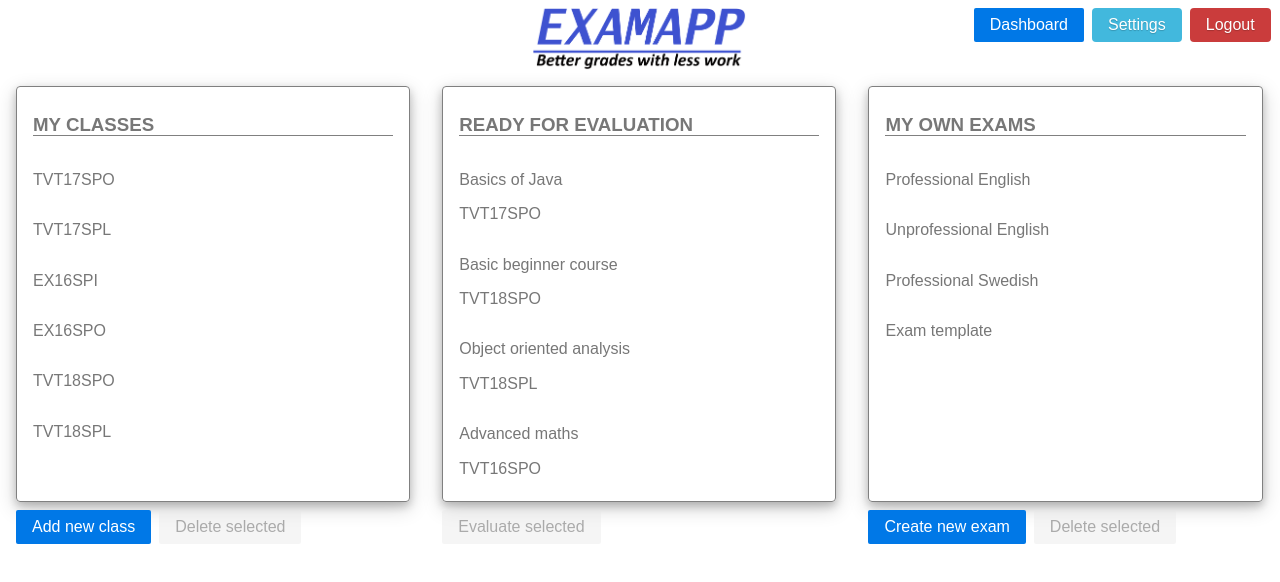
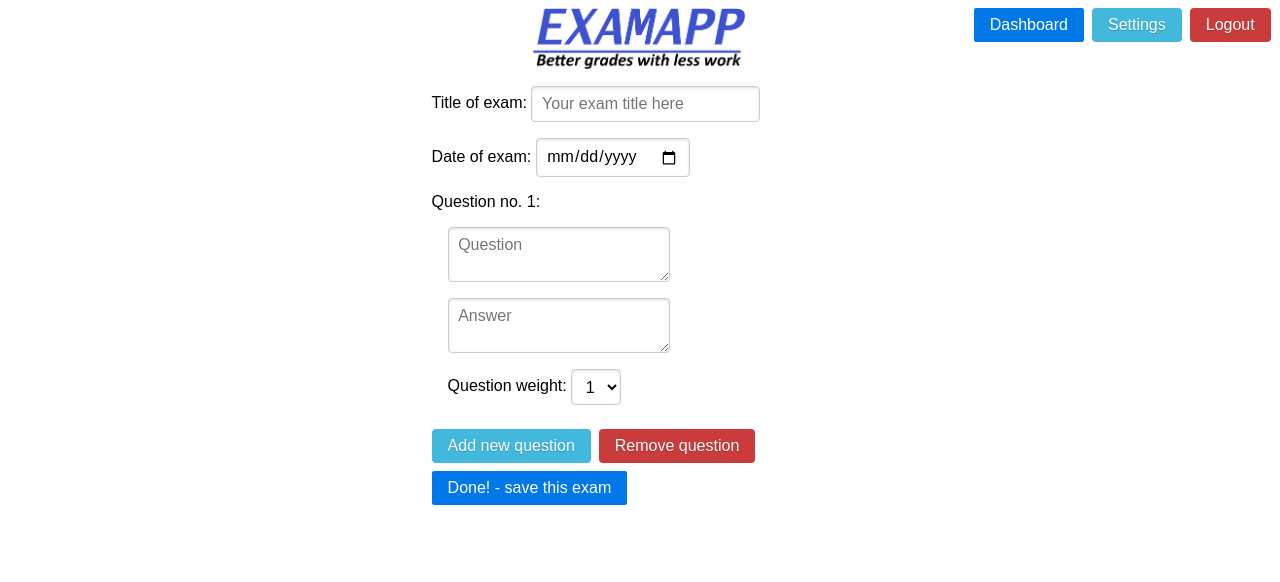
Before and after one commit to examappteam/frontend, a React (Create React App) app: page / in a window 1280 px wide. Shown: the top 582 px of the page. Built offline with nearby package versions, Linux system fonts and the light colour scheme.

Commit message:
Create dynamic component state changing when user adds, removes or updates form elements

```diff
--- a/src/components/MainContent.js
+++ b/src/components/MainContent.js
@@ -2,11 +2,12 @@ import React from "react"
 import "../style.css"
 import TwilioConnection from "./teacher-exam-video-page/TwilioConnection"
 import TeacherDashboard from "./dashboard/TeacherDashboard"
+import CreateExamView from "./create-exam-view/CreateExamView"
 
 function MainContent() {
     return (
         <div>
-            <TeacherDashboard />
+            <CreateExamView />
         </div>
     )
 }
--- a/src/components/create-exam-view/CreateExamView.js
+++ b/src/components/create-exam-view/CreateExamView.js
@@ -1,17 +1,83 @@
 import React, {Component} from "react"
+
+import QuestionForm from "./QuestionForm"
+import questionsData from "./questionsData"
 
 class CreateExamView extends Component {
     constructor() {
         super()
         this.state = {
+            formsToRender: 0,
+            examTitle: "",
+            examDate: "",
+            examQuestions: questionsData
+        }
+        this.handleAddClick = this.handleAddClick.bind(this)
+        this.handleRemoveClick = this.handleRemoveClick.bind(this)
+        this.handleChange = this.handleChange.bind(this)
+    }
 
+    handleChange(event) {
+        const {name, value} = event.target
+
+        this.setState({
+            [name]: value
+        })
+    }
+
+    handleAddClick() {
+        this.setState(prevState => ({
+            formsToRender: prevState.formsToRender + 1
+        }))
+    }
+
+    handleRemoveClick() {
+        if(this.state.formsToRender !== 0) {
+            this.setState(prevState => ({
+                formsToRender: prevState.formsToRender - 1
+            }))
+            questionsData.pop()
         }
     }
 
     render() {
+        var formElements = []
+
+        for (var i = 0; i <= this.state.formsToRender; i++) {
+            formElements.push(<QuestionForm/>)
+        }
+
         return (
-            <div>
+            <div className="pure-g padded-box">
+                <div className="pure-u-1-3"></div>
+                <div className="pure-u-1-3">
+                    <form className="pure-form pure-form-aligned">
+                        <div style={{marginBottom: 1 + 'em'}}>
+                            <label>Title of exam: </label>
+                            <input
+                                type="text"
+                                value={this.state.examTitle}
+                                name="examTitle"
+                                placeholder="Your exam title here"
+                                onChange={this.handleChange}
+                            />
+                        </div>
+                        <div style={{marginBottom: 1 + 'em'}}>
+                            <label>Date of exam: </label>
+                            <input
+                                type="date"
+                                value={this.state.examDate}
+                                name="examDate"
+                                onChange={this.handleChange}
+                            />
+                        </div>
+                    </form>
+                    {formElements}
 
+                    <button className="pure-button button-secondary" onClick={this.handleAddClick}>Add new question</button>
+                    <button className="pure-button button-error" onClick={this.handleRemoveClick}>Remove question</button>
+                    <button className="pure-button pure-button-primary">Done! - save this exam</button>
+                </div>
             </div>
         )
     }
--- a/src/components/create-exam-view/FormSelectInput.js
+++ b/src/components/create-exam-view/FormSelectInput.js
@@ -1,9 +1,21 @@
 import React from "react"
 
-function FormSelectInput() {
+function FormSelectInput(props) {
     return(
         <div>
-
+            <label>Question weight: </label>
+                <select
+                    name={props.nameForInput}
+                    value={props.stateForInput}
+                    onChange={props.handlerForInput}
+                >
+                    <option value="1">1</option>
+                    <option value="2">2</option>
+                    <option value="3">3</option>
+                    <option value="4">4</option>
+                    <option value="5">5</option>
+                    <option value="6">6</option>
+                </select>
         </div>
     )
 }
--- a/src/components/create-exam-view/FormTextInput.js
+++ b/src/components/create-exam-view/FormTextInput.js
@@ -1,9 +1,14 @@
 import React from "react"
 
-function FormTextInput() {
+function FormTextInput(props) {
     return(
         <div>
-
+            <textarea
+                name={props.nameForInput}
+                value={props.stateForInput}
+                onChange={props.handlerForInput}
+                placeholder={props.placeholderForInput}
+            />
         </div>
     )
 }
--- /dev/null
+++ b/src/components/create-exam-view/QuestionForm.js
@@ -0,0 +1,77 @@
+import React, {Component} from "react"
+
+import FormTextInput from "./FormTextInput"
+import FormSelectInput from "./FormSelectInput"
+import questionsData from "./questionsData"
+
+import "./styles/CreateExamViewStyle.css"
+
+class QuestionForm extends Component {
+    constructor() {
+        super()
+        this.state = {
+            id: 1,
+            questionName: "",
+            questionAnswer: "",
+            questionWeight: 1
+        }
+        this.handleChange = this.handleChange.bind(this)
+    }
+
+    componentDidMount() {
+        this.setState({
+            id: questionsData.length
+        })
+    }
+
+    componentDidUpdate() {
+        var dataToPush = {
+            id: this.state.id,
+            questionName: this.state.questionName,
+            questionAnswer: this.state.questionAnswer,
+            questionWeight: this.state.questionWeight
+        }
+        questionsData[this.state.id] = dataToPush
+    }
+
+    handleChange(event) {
+        const {name, value} = event.target
+
+        this.setState({
+            [name]: value
+        })
+    }
+
+    render(props) {
+        return(
+            <form className="pure-form pure-form-aligned">
+                <label>Question no. {this.state.id + 1}:</label>
+                <div className="form-component">
+                    <FormTextInput
+                        nameForInput="questionName"
+                        stateForInput={this.state.questionName}
+                        handlerForInput={this.handleChange}
+                        placeholderForInput="Question"
+                    />
+                </div>
+                <div className="form-component">
+                    <FormTextInput
+                        nameForInput="questionAnswer"
+                        stateForInput={this.state.questionAnswer}
+                        handlerForInput={this.handleChange}
+                        placeholderForInput="Answer"
+                    />
+                </div>
+                <div className="form-component">
+                    <FormSelectInput
+                        nameForInput="questionWeight"
+                        stateForInput={this.state.questionWeight}
+                        handlerForInput={this.handleChange}
+                    />
+                </div>
+            </form>
+        )
+    }
+}
+
+export default QuestionForm
--- /dev/null
+++ b/src/components/create-exam-view/questionsData.js
@@ -0,0 +1,3 @@
+const questionsData = []
+
+export default questionsData
--- /dev/null
+++ b/src/components/create-exam-view/styles/CreateExamViewStyle.css
@@ -0,0 +1,7 @@
+.padded-box {
+    padding: 1em;
+}
+
+.form-component {
+    margin: 1em;
+}
```
Also changed, not shown: src/components/create-exam-view/FormHeading.js (deleted, +0 -11 lines).
